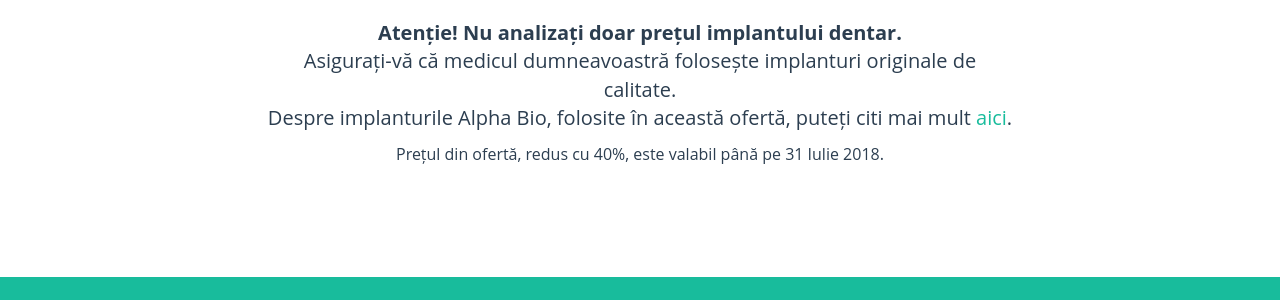
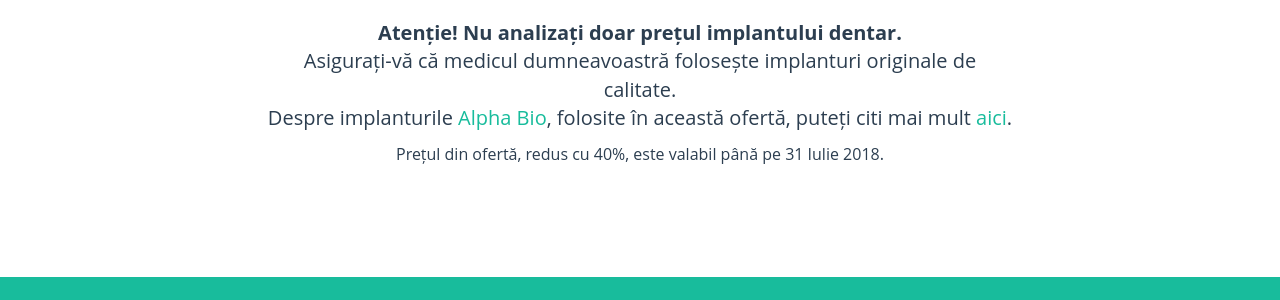
Before and after one commit to littledentgopo/offerdent, a Jekyll site: the page built from index.html, in a window 1280 px wide and 900 px high, scrolled down 1353 px. Shown: the part 156-456 px from the top of the window. Built offline with Jekyll 4.4.1, drawn with Linux system fonts in a browser that asks for light colours; comment, search, counter and statistics services are not loaded.

Commit message:
add one more link

```diff
--- a/_includes/section-discount.html
+++ b/_includes/section-discount.html
@@ -23,7 +23,7 @@
                         <br/>
                         Asigurați-vă că medicul dumneavoastră folosește implanturi originale de calitate.
                         <br/>
-                        Despre implanturile Alpha Bio, folosite în această ofertă, puteți citi mai mult <a href="/extra-reducere-alphabio.html#post">aici</a>.
+                        Despre implanturile <a href="/extra-reducere-alphabio.html#post">Alpha Bio</a>, folosite în această ofertă, puteți citi mai mult <a href="/extra-reducere-alphabio.html#post">aici</a>.
                      </p>
                      <p class="small">
                          Prețul din ofertă, redus cu 40%, este valabil până pe {{site.offer.expirydate}}.
```
